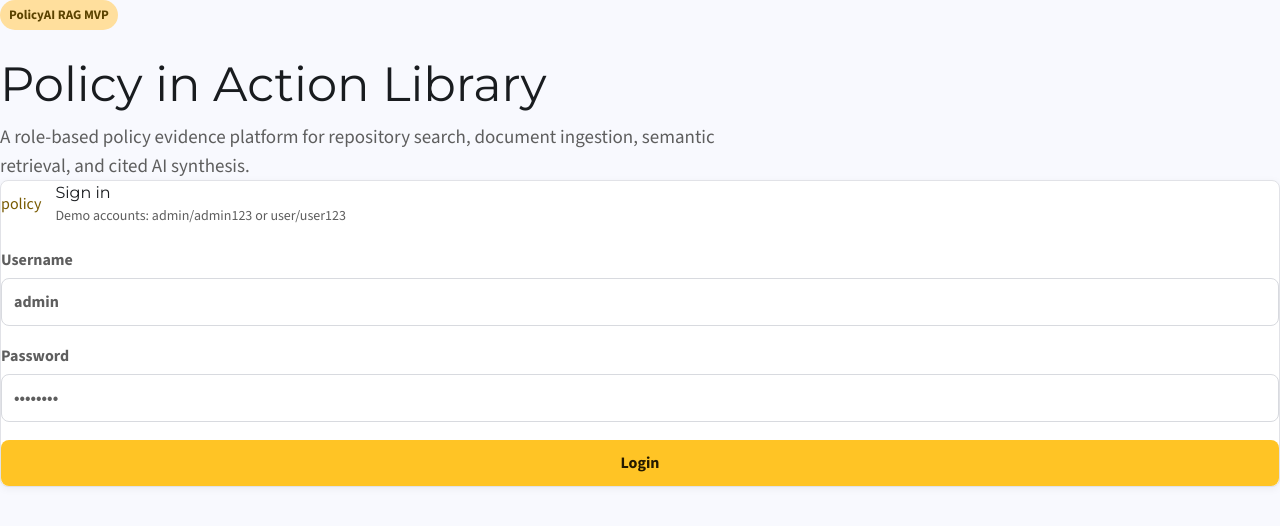
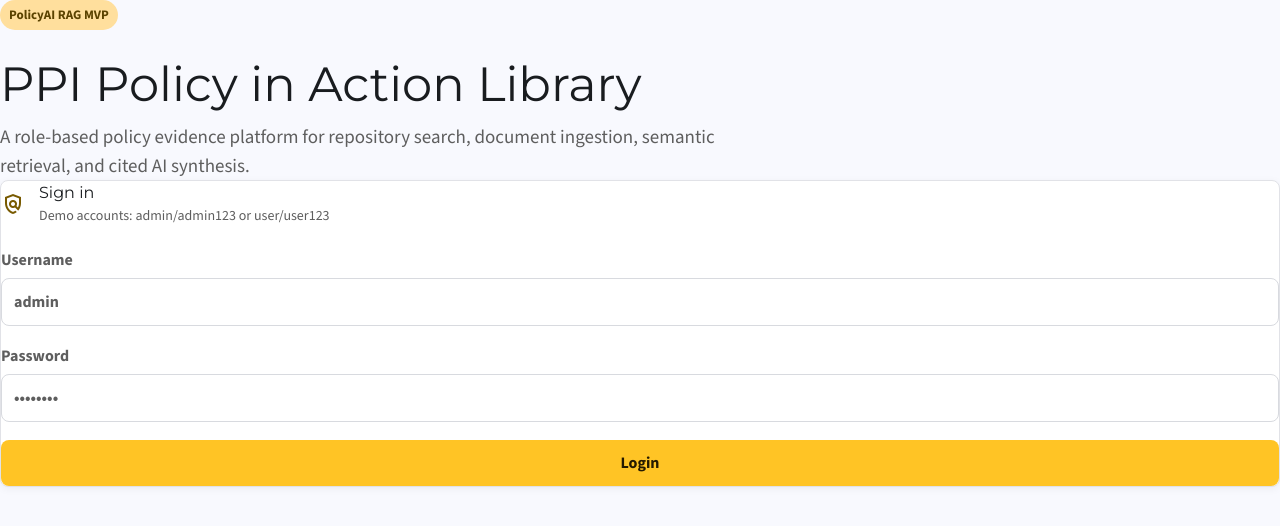
Before and after one commit to raymondstfx/Progress, a React (Vite) app in the folder frontend/: page / in a window 1280 px wide. Shown: the top 526 px of the page. Built offline with nearby package versions, Linux system fonts and the light colour scheme; no server answers.

Commit message:
W15CALMOND-29 improve button states and page stability

```diff
--- a/frontend/index.html
+++ b/frontend/index.html
@@ -3,7 +3,11 @@
   <head>
     <meta charset="UTF-8" />
     <meta name="viewport" content="width=device-width, initial-scale=1.0" />
-    <title>Policy in Action Library</title>
+    <title>PPI Policy in Action Library</title>
+    <link rel="preconnect" href="https://fonts.googleapis.com">
+    <link rel="preconnect" href="https://fonts.gstatic.com" crossorigin>
+    <link href="https://fonts.googleapis.com/css2?family=Montserrat:wght@400;600;700;800&family=Source+Sans+3:wght@400;600;700&display=swap" rel="stylesheet">
+    <link href="https://fonts.googleapis.com/css2?family=Material+Symbols+Outlined:wght,FILL@100..700,0..1&display=swap" rel="stylesheet">
   </head>
   <body>
     <div id="root"></div>
--- a/frontend/src/App.tsx
+++ b/frontend/src/App.tsx
@@ -12,6 +12,7 @@ import { ResourceDetailPage } from "./pages/ResourceDetailPage";
 export default function App() {
   const [path, setPath] = useState(currentPath());
   const [user, setUser] = useState<User | null>(getStoredUser());
+  const [visitedPages, setVisitedPages] = useState<Set<string>>(() => new Set());
 
   useEffect(() => {
     const onPop = () => setPath(currentPath());
@@ -24,19 +25,51 @@ export default function App() {
     if (user && path === "/login") navigate("/dashboard");
   }, [user, path]);
 
+  useEffect(() => {
+    if (!user) return;
+    if (!["/dashboard", "/library", "/admin"].includes(path)) return;
+    setVisitedPages((current) => {
+      if (current.has(path)) return current;
+      const next = new Set(current);
+      next.add(path);
+      return next;
+    });
+  }, [user, path]);
+
   if (!user) return <LoginPage onLogin={setUser} />;
 
+  const showResourceDetail = path.startsWith("/resources/");
+  const showDashboard = !showResourceDetail && path !== "/library" && !(path === "/admin" && user.role === "admin");
+  const shouldMountDashboard = showDashboard || visitedPages.has("/dashboard");
+  const shouldMountLibrary = path === "/library" || visitedPages.has("/library");
+  const shouldMountAdmin = user.role === "admin" && (path === "/admin" || visitedPages.has("/admin"));
+
   return (
-    <AppShell user={user} onLogout={() => setUser(null)}>
-      {path === "/library" ? (
-        <LibraryPage />
-      ) : path === "/admin" && user.role === "admin" ? (
-        <AdminPage />
-      ) : path.startsWith("/resources/") ? (
+    <AppShell
+      user={user}
+      onLogout={() => {
+        setUser(null);
+        setVisitedPages(new Set());
+      }}
+    >
+      {showResourceDetail ? (
         <ResourceDetailPage user={user} resourceId={decodeURIComponent(path.replace("/resources/", ""))} />
-      ) : (
-        <DashboardPage user={user} />
-      )}
+      ) : null}
+      {shouldMountDashboard ? (
+        <div hidden={!showDashboard}>
+          <DashboardPage user={user} />
+        </div>
+      ) : null}
+      {shouldMountLibrary ? (
+        <div hidden={path !== "/library"}>
+          <LibraryPage />
+        </div>
+      ) : null}
+      {shouldMountAdmin ? (
+        <div hidden={path !== "/admin"}>
+          <AdminPage />
+        </div>
+      ) : null}
     </AppShell>
   );
 }
--- a/frontend/src/layout/AppShell.tsx
+++ b/frontend/src/layout/AppShell.tsx
@@ -6,7 +6,7 @@ import { classNames, MaterialIcon } from "../components/ui";
 
 const navItems = [
   { path: "/dashboard", label: "Dashboard", icon: "dashboard" },
-  { path: "/library", label: "Library", icon: "search" },
+  { path: "/library", label: "Search resources", icon: "search" },
   { path: "/admin", label: "Admin", icon: "admin_panel_settings", admin: true },
 ];
 
@@ -27,7 +27,7 @@ export function AppShell({ user, onLogout, children }: { user: User; onLogout: (
           <button onClick={() => navigate("/dashboard")} className="brand-wrap">
             <MaterialIcon name="policy" style={{ color: "var(--primary)" }} />
             <div>
-              <div className="brand">Policy in Action Library</div>
+              <div className="brand">PPI Policy in Action Library</div>
               <div className="brand-subtitle">UNSW Knowledge Hub</div>
             </div>
           </button>
--- a/frontend/src/pages/LibraryPage.tsx
+++ b/frontend/src/pages/LibraryPage.tsx
@@ -56,7 +56,7 @@ export function LibraryPage() {
     <>
       <PageHead
         eyebrow="Policy Library"
-        title="Search policy resources"
+        title="Search resource database"
         action={
           <Button variant="outline" onClick={() => void loadLibrary()} disabled={loading}>
             <MaterialIcon name="refresh" />
--- a/frontend/src/pages/LoginPage.tsx
+++ b/frontend/src/pages/LoginPage.tsx
@@ -31,7 +31,7 @@ export function LoginPage({ onLogin }: { onLogin: (user: User) => void }) {
       <section className="login-grid">
         <div>
           <Badge tone="gold">PolicyAI RAG MVP</Badge>
-          <h1 className="page-title" style={{ marginTop: 28 }}>Policy in Action Library</h1>
+          <h1 className="page-title" style={{ marginTop: 28 }}>PPI Policy in Action Library</h1>
           <p className="lead">A role-based policy evidence platform for repository search, document ingestion, semantic retrieval, and cited AI synthesis.</p>
         </div>
         <form onSubmit={submit} className="card login-form">
```
